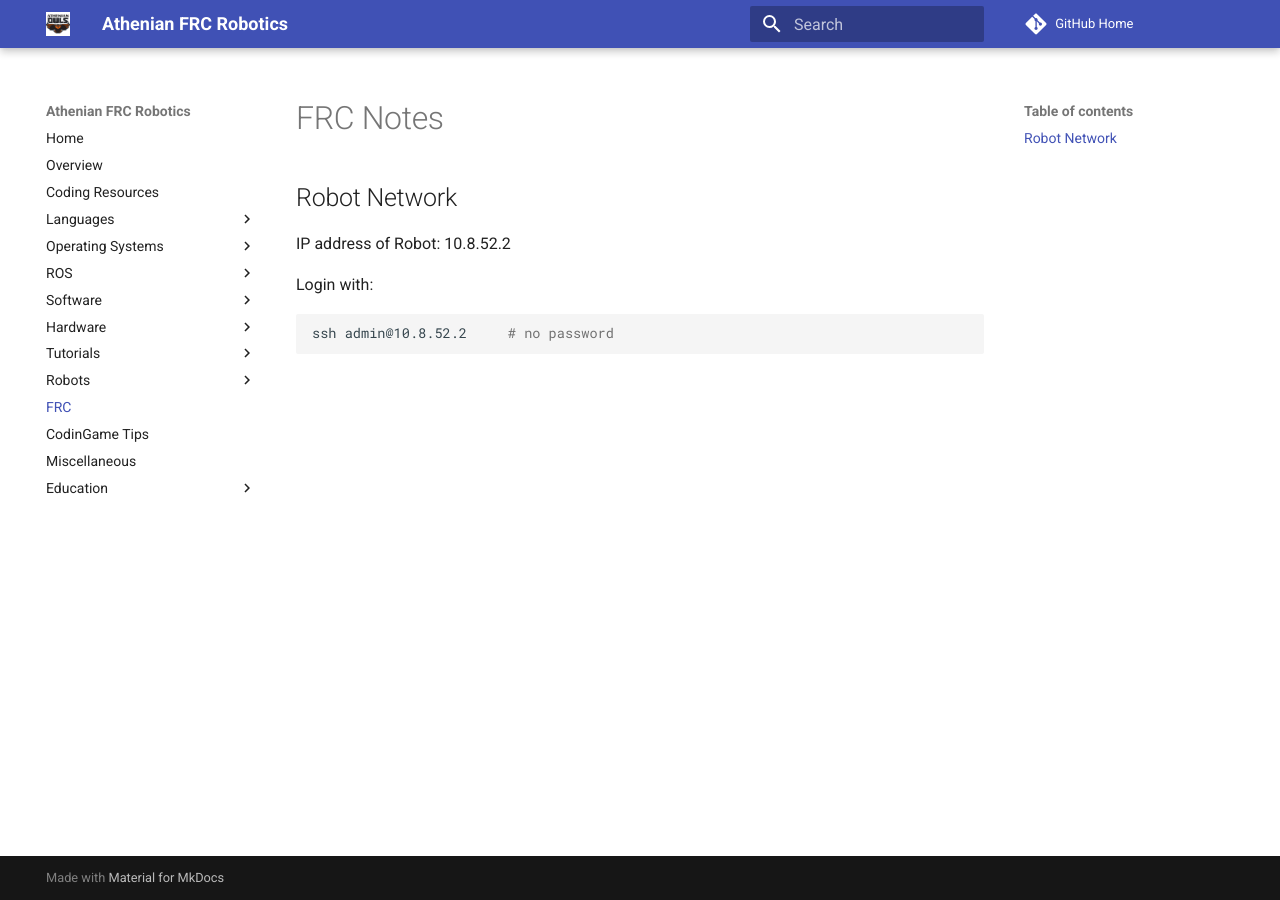
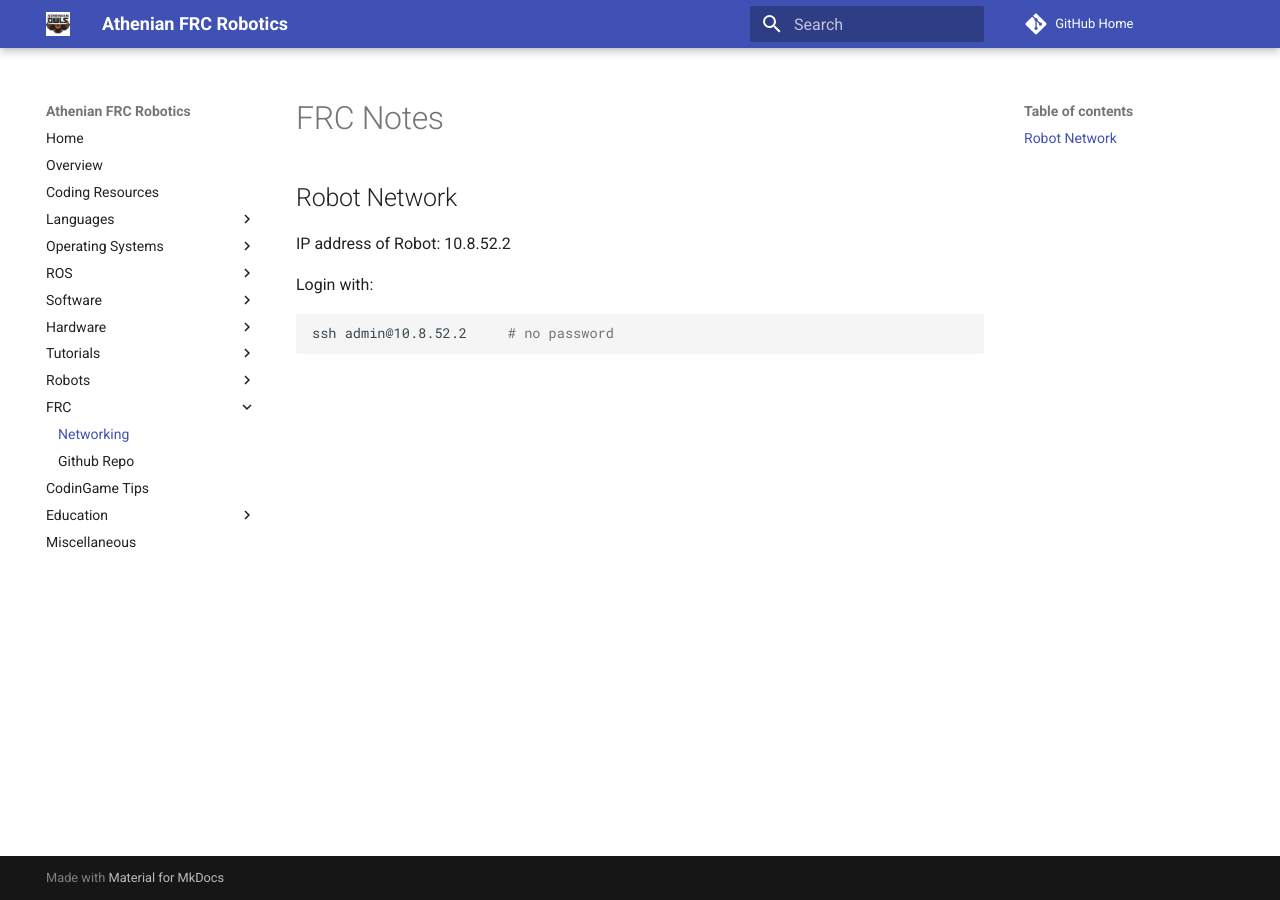
Before and after one commit to athenian-robotics/athenian-robotics-mkdocs, an MkDocs documentation site: the page built from docs/frc-networking.md, in a window 1280 px wide. Built offline with MkDocs 1.6.1 and Material for MkDocs 9.7.7, drawn with Linux system fonts in a browser that asks for light colours; comment, search, counter and statistics services are not loaded.

Commit message:
Update docs

```diff
--- a/mkdocs.yml
+++ b/mkdocs.yml
@@ -76,12 +76,14 @@ nav:
       - Admin: ev3-admin.md
       - Python: ev3-python.md
       - ROS: ev3-ros.md
-  - FRC: frc.md
+  - FRC:
+    - Networking: frc-networking.md
+    - Github Repo: https://github.com/athenian-robotics
   - CodinGame Tips: codingame.md
-  - Miscellaneous: miscellaneous.md
   - Education:
     - Robots: education-robots.md
     - Software: education-software.md
+  - Miscellaneous: miscellaneous.md
 
 theme:
   name: 'material'
```
Also changed, not shown: docs/miscellaneous.md (+1 -1 lines), docs/frc-networking.md (renamed from docs/frc.md).
